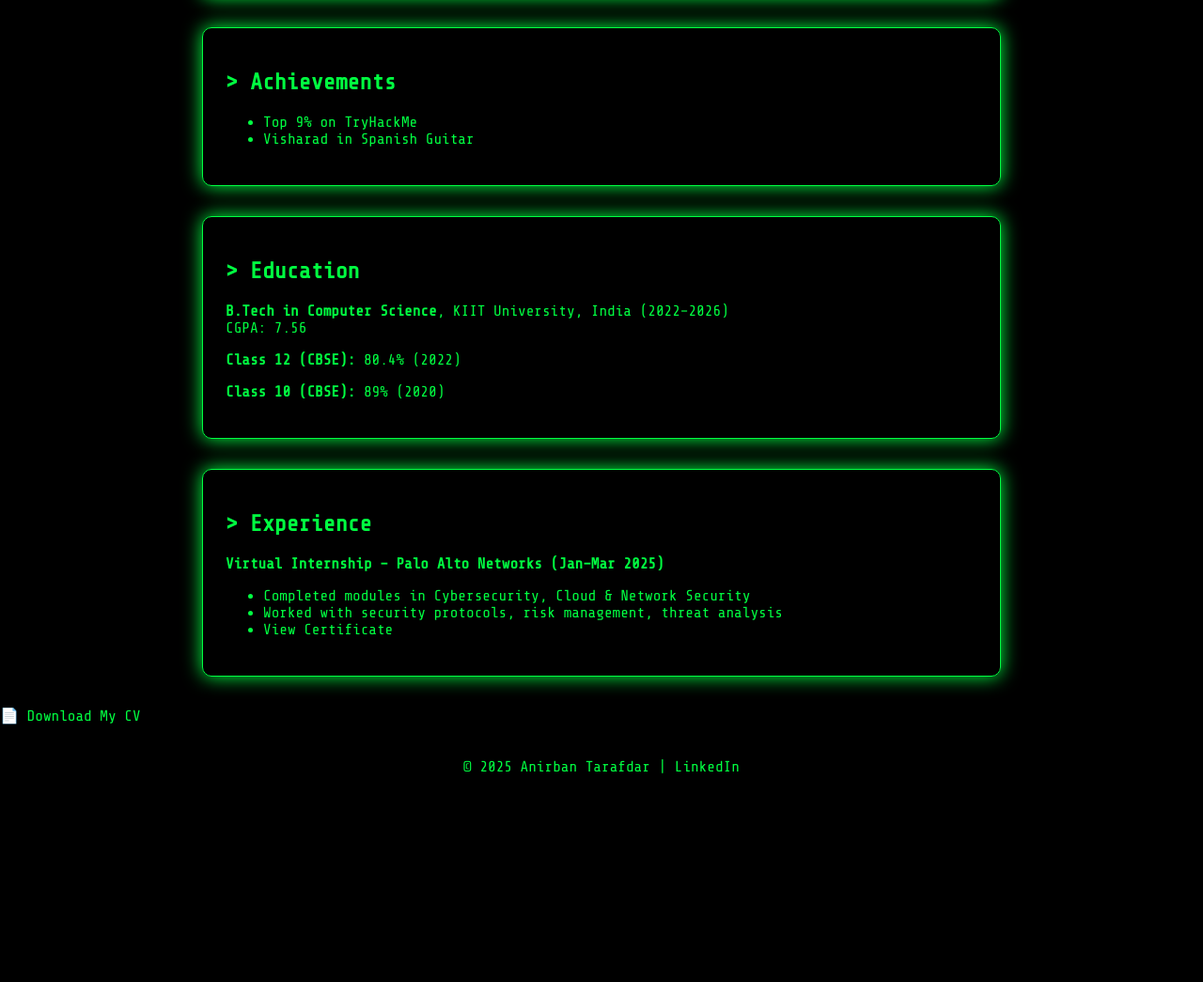
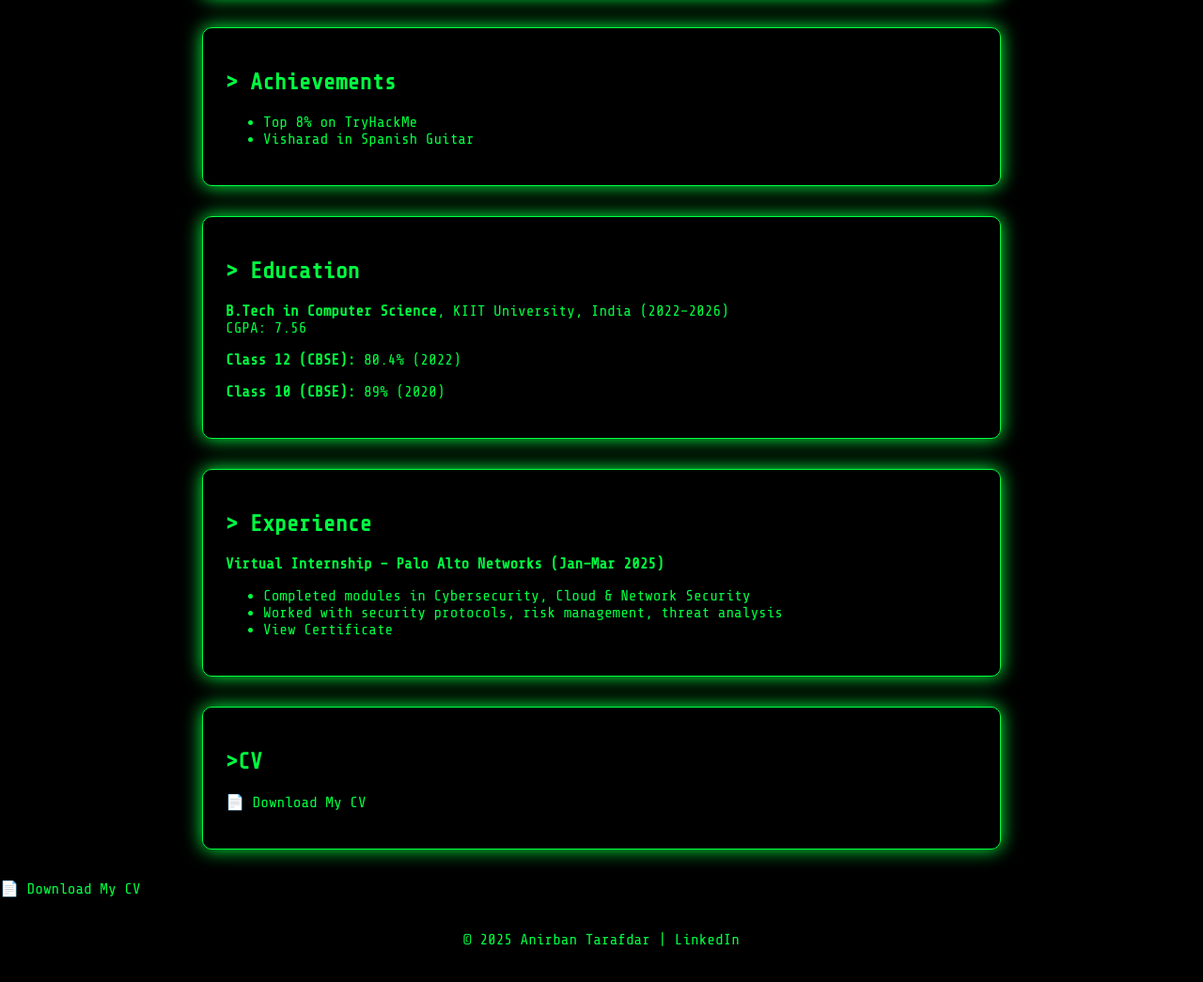
Before and after one commit to friatar/anirban-portfolio, a plain HTML site: page index.html in a window 1280 px wide. Shown: the part 1182-2227 px from the top of the page at 94% size. Before the commit the page ends 2043 px from the top, so only its background shows below. Drawn offline with nearby package versions, Linux system fonts and the light colour scheme.

Commit message:
Update index.html

```diff
--- a/index.html
+++ b/index.html
@@ -53,7 +53,7 @@
   <section class="terminal-box" data-aos="fade-up">
     <h2>> Achievements</h2>
     <ul>
-      <li>Top 9% on TryHackMe</li>
+      <li>Top 8% on TryHackMe</li>
       <li>Visharad in Spanish Guitar</li>
     </ul>
   </section>
@@ -74,6 +74,10 @@
       <li><a href="https://www.linkedin.com/in/anirban-tarafdar/details/certifications/1742054481878/single-media-viewer/?profileId=ACoAADjxa0ABwjVybB5IodLbUsxuYXnZODWSMbQ">View Certificate</a></li>
     </ul>
   </section>
+   <section class="terminal-box" data-aos="fade-up">
+    <h2>>CV</h2>
+    <p><a href="assets/cv.pdf" target="_blank">📄 Download My CV</a></p>
+  </section>
 <p><a href="assets/cv.pdf" target="_blank">📄 Download My CV</a></p>
   <footer data-aos="fade-in">
     <p style="text-align:center; padding:20px;">&copy; 2025 Anirban Tarafdar | <a href="https://www.linkedin.com/in/anirban-tarafdar/">LinkedIn</a></p>
```
